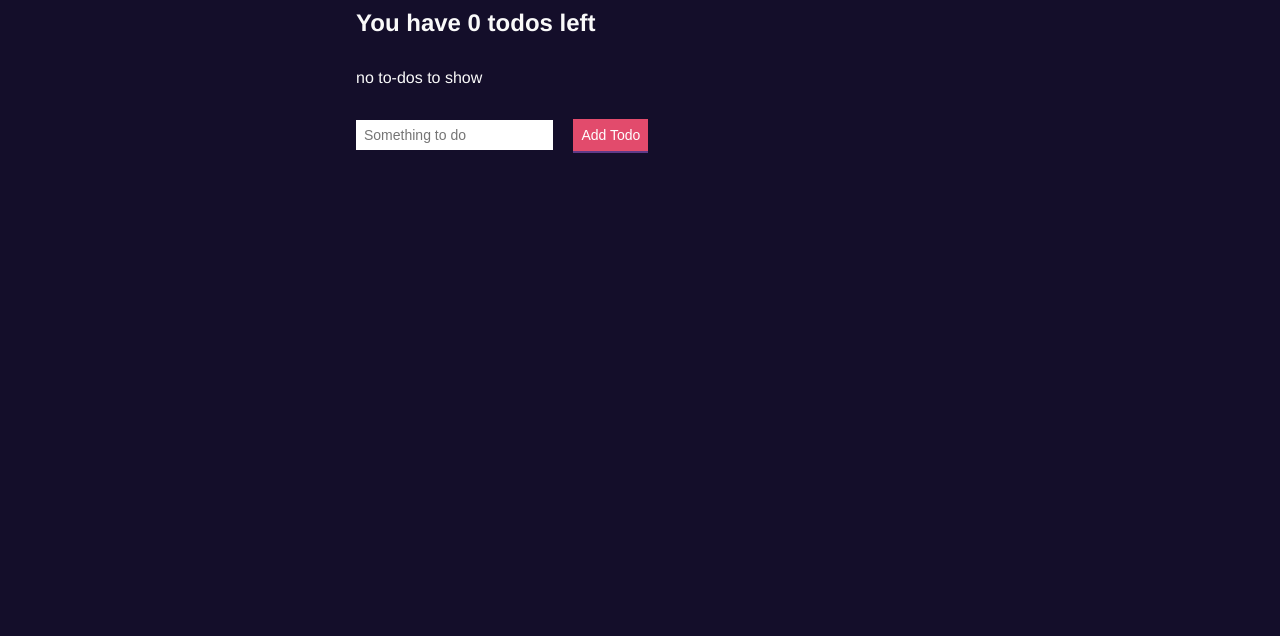
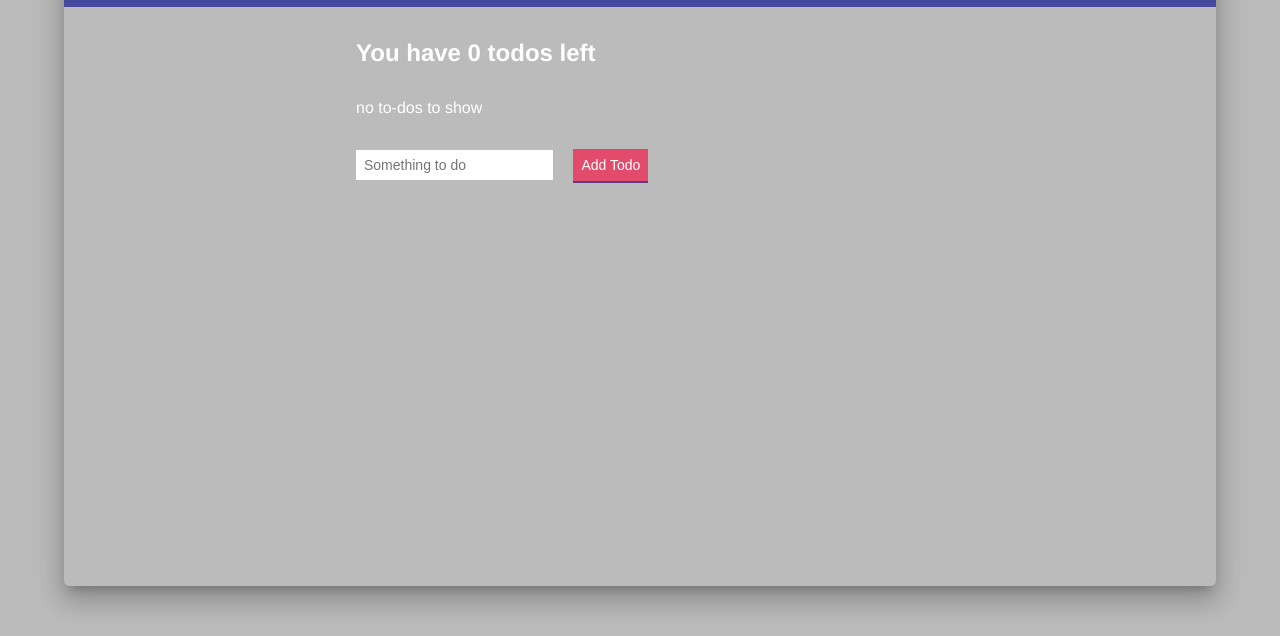
Before and after one commit to odelavia/vanillaJS-todo-app, a website built with webpack: page public/index.html in a window 1280 px wide. Shown: the part 164-800 px from the top of the page. Built offline with nearby package versions, Linux system fonts and the light colour scheme.

Commit message:
added some initial card styling

```diff
--- a/public/index.html
+++ b/public/index.html
@@ -7,6 +7,7 @@
         <link href="./favicon.png?v=1" rel="icon">
     </head>
     <body>
+        <div class="wrapper">
             <div class="header">
                 <div class="container">
                     <h1 class="header__title">To-do App</h1>
@@ -21,7 +22,6 @@
                     </label>
                 </div>
             </div>
-
             <div class="container">
                 <div id="todos"></div>
                 <form id="new-todo">
@@ -29,6 +29,7 @@
                     <button class="button">Add Todo</button>
                 </form>
             </div>
+        </div>
         <script src="/scripts/bundle.js"></script>
     </body>
 </html>
--- a/public/styles/styles.css
+++ b/public/styles/styles.css
@@ -29,10 +29,23 @@ html {
 }
 
 body {
-    background: #140e2a;
-  color: #fafafa;
-  font-family: Helvetica, Arial, sans-serif;
-  font-size: 1.6rem;
+    display: flex;
+    background-color: #bbb;
+    color: #fff;
+    font-family: Helvetica, Arial, sans-serif;
+    font-size: 1.6rem;
+    justify-content: center;
+    align-content: center;
+}
+
+.wrapper {
+    height: 90vh;
+    width: 90vw;
+    border-radius: 5px;
+    box-shadow: 0 16px 24px 2px rgba(0, 0, 0, 0.14),
+        0 6px 30px 5px rgba(0, 0, 0, 0.12),
+        0 8px 10px -5px rgba(0, 0, 0, 0.2);
+    margin: 30px;
 }
 
 button {
```
Lines whose indentation alone changed are shown as unchanged.
